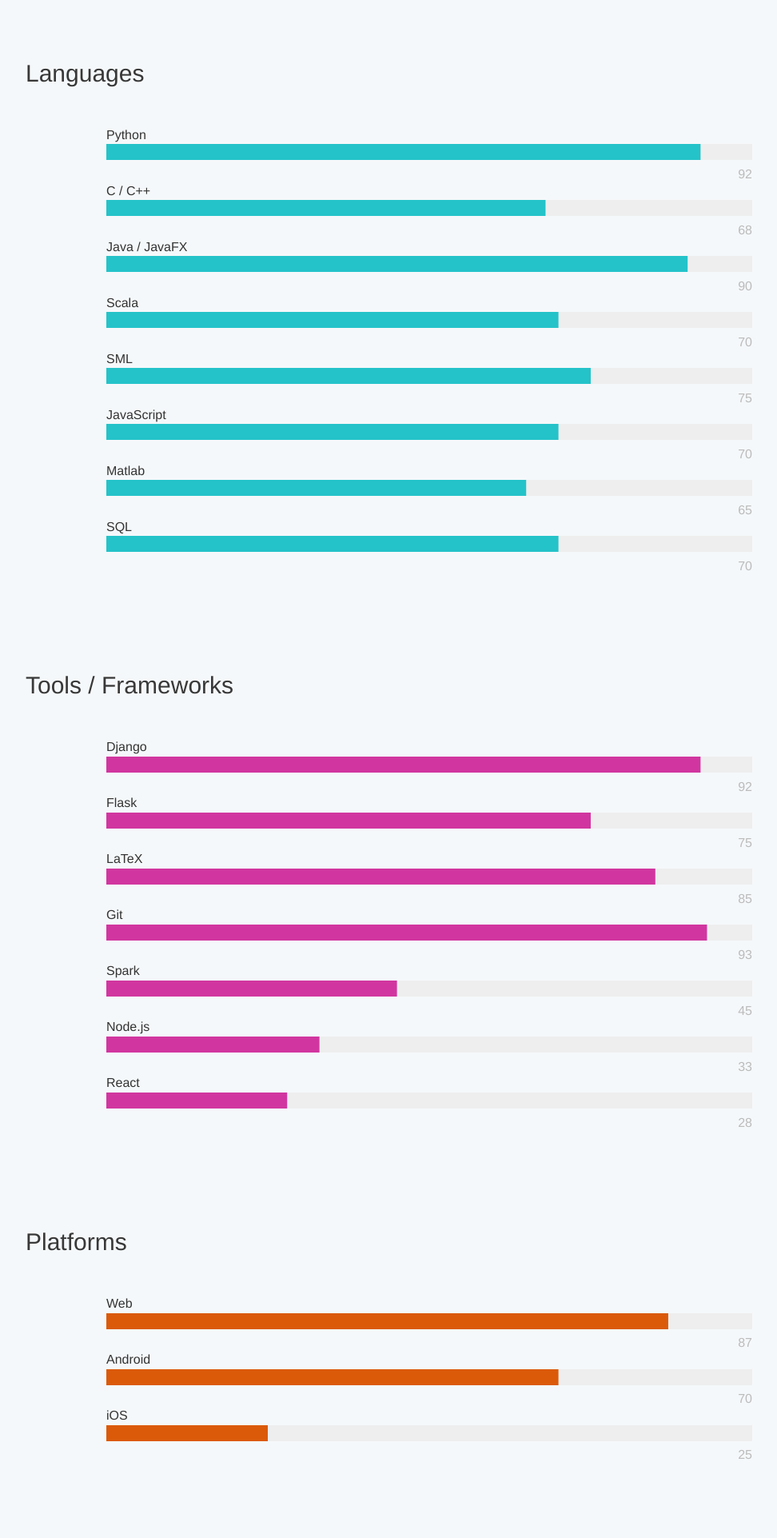
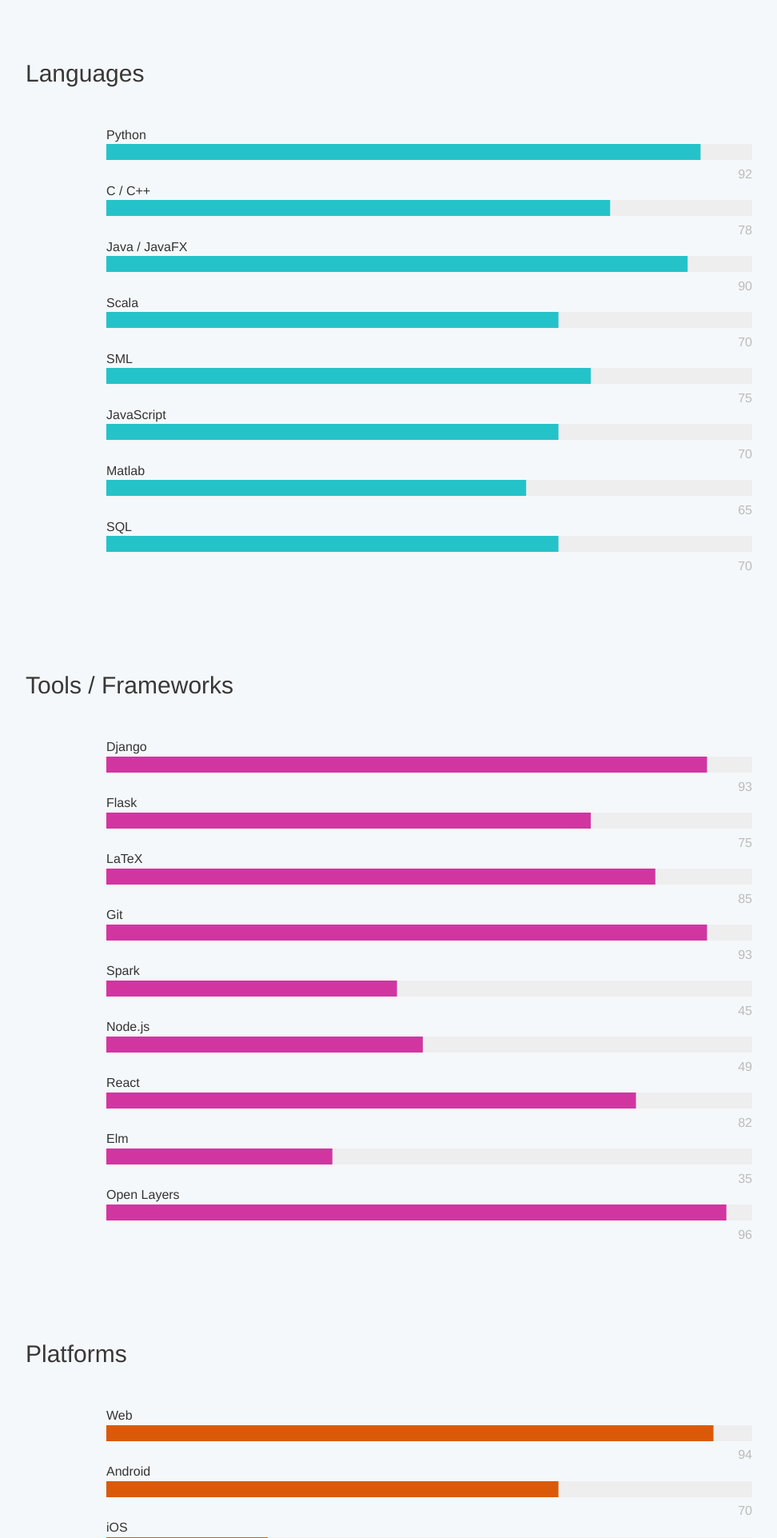
Before and after one commit to TimelyToga/timothyblumberg-web, a Django app: template timothyblumberg/templates/skills.html in a window 1280 px wide. Shown: the part 369-2292 px from the top of the page at 80% size, without its empty margins (103-1075 px from the left). Run offline with Django 3.2, Linux system fonts and the light colour scheme; the template is opened without the code that fills it, so the values that code supplies are empty; some libraries are stand-ins or nearby versions.

Commit message:
Upgraded skills to 2017

```diff
--- a/static/js/skills.js
+++ b/static/js/skills.js
@@ -11,8 +11,8 @@ var curDelay = delayStartingValue;
 
 // Scroll trigger locations (in pixels)
 var fadeLanguagePos = -1;
-var fadeToolsPos = 600;
-var fadePlatformsPos = 900;
+var fadeToolsPos = 400;
+var fadePlatformsPos = 950;
 var fadePersonalSkills = 1100;
 
 
@@ -78,7 +78,7 @@ function showSkills(){
         registerNewBar('python', .92);
         registerNewBar('scala', .70);
         registerNewBar('matlab', .65);
-        registerNewBar('c_lang', .68);
+        registerNewBar('c_lang', .78);
         registerNewBar('sql', .70);
         registerNewBar('js', .70);
         registerNewBar('sml', .75);
@@ -89,20 +89,22 @@ function showSkills(){
 function showTools(){
     curGroupColor = '#d136a0';
     showGroup('sg_tools', function(){
-        registerNewBar('django', .92);
+        registerNewBar('django', .93);
         registerNewBar('flask', .75);
         registerNewBar('latex', .85);
         registerNewBar('git', .93);
         registerNewBar('spark', .45);
-        registerNewBar('nodejs', .33);
-        registerNewBar('react', .28);
+        registerNewBar('nodejs', .49);
+        registerNewBar('react', .82);
+        registerNewBar('elm', .35);
+        registerNewBar('ol', .96);
     });
 }
 
 function showPlatforms(){
     curGroupColor = '#db5a0a';
     showGroup('sg_platforms', function(){
-        registerNewBar('web', .87);
+        registerNewBar('web', .94);
         registerNewBar('android', .70);
         registerNewBar('ios', .25);
     });
--- a/timothyblumberg/templates/skills.html
+++ b/timothyblumberg/templates/skills.html
@@ -32,6 +32,8 @@
             <div class="pbar" id="spark">Spark</div>
             <div class="pbar" id="nodejs">Node.js</div>
             <div class="pbar" id="react">React</div>
+            <div class="pbar" id="elm">Elm</div>
+            <div class="pbar" id="ol">Open Layers</div>
         </div>
 
         <div class="skill_group_wrapper" id="sg_platforms">
```
